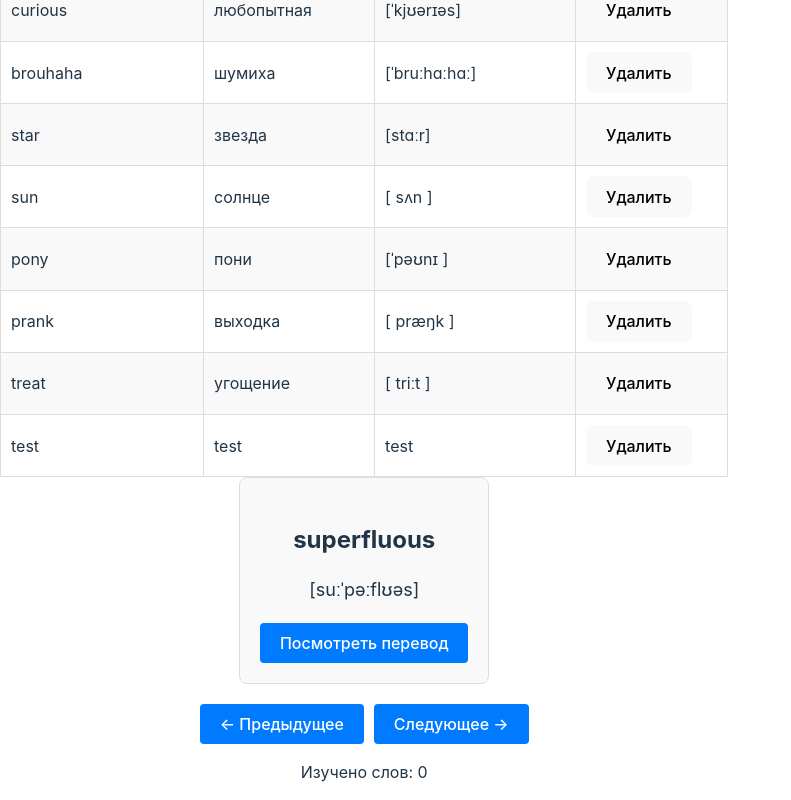
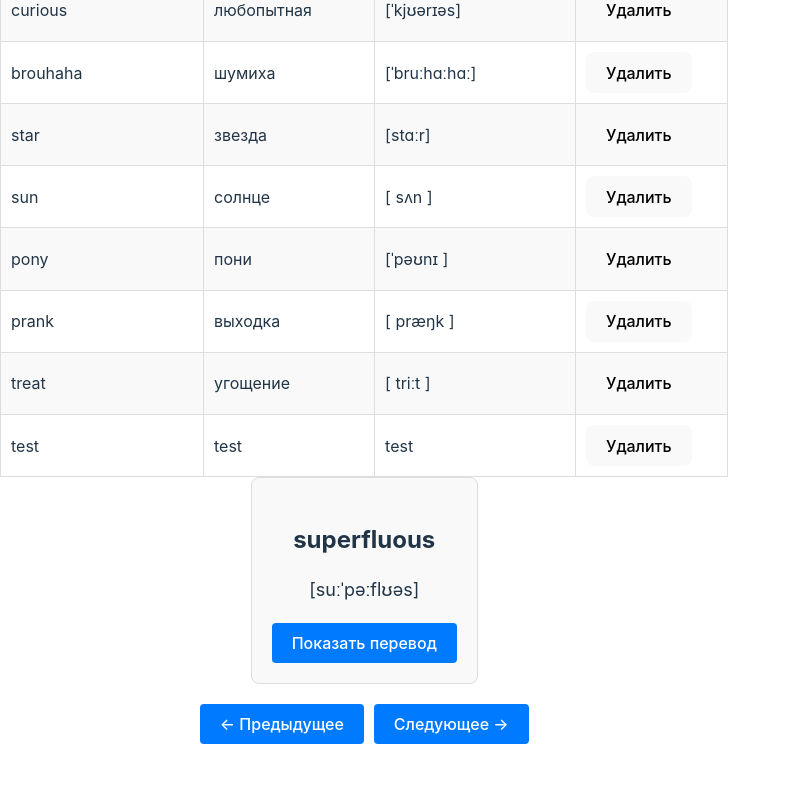
Before and after one commit to kikuieva2/mywordapp-state, a React (Vite) app: page / in a window 1280 px wide. Shown: the part 1161-1961 px from the top of the page, without its empty margins (0-791 px from the left). After the commit the page ends 1905 px from the top, so only its background shows below. Built offline with nearby package versions, Linux system fonts and the light colour scheme.

Commit message:
updated one component

```diff
--- a/src/Components/WordCardList.jsx
+++ b/src/Components/WordCardList.jsx
@@ -1,32 +1,37 @@
-import React, { useState, useEffect, useRef } from "react";
+import React, { useState, useEffect } from "react";
 import styles from "../styles/WordCardList.module.css";
 
 const WordCardList = ({ words = [], defaultIndex = 0 }) => {
-  const [currentIndex, setCurrentIndex] = useState(defaultIndex);
-  const [learnedCount, setLearnedCount] = useState(0);
-  const translateButtonRef = useRef(null);
-
-  useEffect(() => {
-    // Фокус на кнопке "Посмотреть перевод" при смене карточки
-    if (translateButtonRef.current) {
-      translateButtonRef.current.focus();
-    }
-  }, [currentIndex]);
+  const [currentIndex, setCurrentIndex] = useState(
+    defaultIndex < words.length ? defaultIndex : 0
+  );
+  const [isTranslationVisible, setTranslationVisible] = useState(false); // Состояние для отображения перевода
 
   const handleNext = () => {
-    setCurrentIndex((prevIndex) => (prevIndex + 1) % words.length);
+    setCurrentIndex((prevIndex) =>
+      prevIndex < words.length - 1 ? prevIndex + 1 : 0
+    );
+    setTranslationVisible(false); // Скрываем перевод при смене карточки
   };
 
   const handlePrevious = () => {
-    setCurrentIndex(
-      (prevIndex) => (prevIndex - 1 + words.length) % words.length
+    setCurrentIndex((prevIndex) =>
+      prevIndex > 0 ? prevIndex - 1 : words.length - 1
     );
+    setTranslationVisible(false); // Скрываем перевод при смене карточки
   };
 
-  const handleShowTranslation = () => {
-    alert(`Перевод: ${words[currentIndex].russian}`);
-    setLearnedCount((prevCount) => prevCount + 1);
+  const toggleTranslation = () => {
+    setTranslationVisible(!isTranslationVisible);
   };
+
+  useEffect(() => {
+    // Устанавливаем фокус на кнопку "Показать перевод" при смене карточки
+    const button = document.getElementById("showTranslationButton");
+    if (button) {
+      button.focus();
+    }
+  }, [currentIndex]);
 
   if (words.length === 0) {
     return <p>Список слов пуст. Добавьте слова для отображения.</p>;
@@ -40,18 +45,17 @@ const WordCardList = ({ words = [], defaultIndex = 0 }) => {
         <h3>{currentWord.english}</h3>
         <p>{currentWord.transcription}</p>
         <button
-          ref={translateButtonRef}
+          id="showTranslationButton"
           className={styles.showTranslation}
-          onClick={handleShowTranslation}
+          onClick={toggleTranslation}
         >
-          Посмотреть перевод
+          {isTranslationVisible ? currentWord.russian : "Показать перевод"}
         </button>
       </div>
       <div className={styles.navigation}>
         <button onClick={handlePrevious}>← Предыдущее</button>
         <button onClick={handleNext}>Следующее →</button>
       </div>
-      <p>Изучено слов: {learnedCount}</p>
     </div>
   );
 };
```
